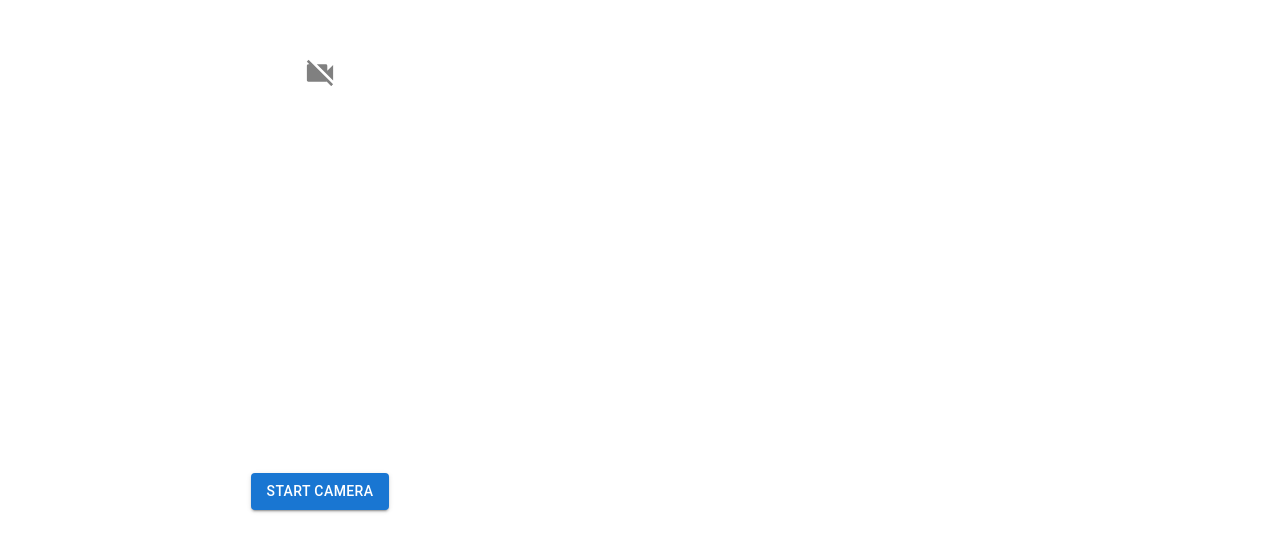
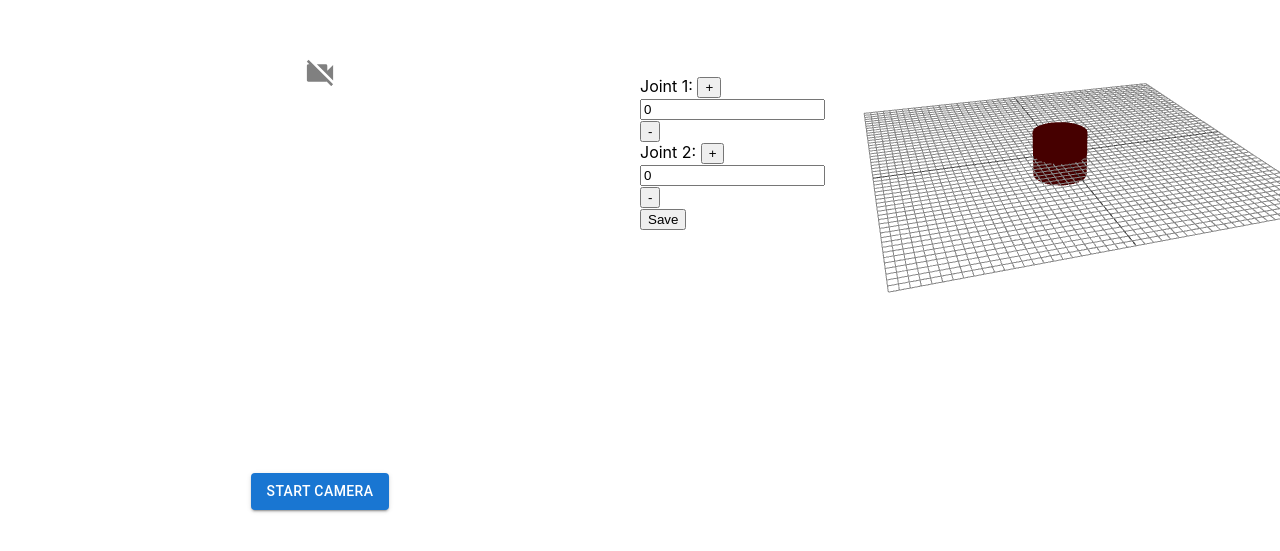
Before and after one commit to akankshapawar1/robot-arm, a React (Create React App) app: page / in a window 1280 px wide. Shown: the part 327-878 px from the top of the page. Built offline with nearby package versions, Linux system fonts and the light colour scheme.

Commit message:
only grid and join 1 vidible

```diff
--- a/package.json
+++ b/package.json
@@ -13,6 +13,7 @@
     "@testing-library/jest-dom": "^5.17.0",
     "@testing-library/react": "^13.4.0",
     "@testing-library/user-event": "^13.5.0",
+    "file-saver": "^2.0.5",
     "react": "^18.3.1",
     "react-dom": "^18.3.1",
     "react-scripts": "5.0.1",
--- a/src/App.js
+++ b/src/App.js
@@ -1,6 +1,7 @@
 import React, { useEffect, useRef, useState } from 'react';
 import { Button, Grid, Box } from '@mui/material';
 import VideocamOffIcon from '@mui/icons-material/VideocamOff';
+import RobotComponent from './robot/RobotComponent.js';
 
 function App() {
   const videoRef = useRef(null);
@@ -76,12 +77,11 @@ function App() {
           </div>
         </Grid>
         {/* <Grid item xs={6} >
-          <Canvas style={{ height: '50rem', border: '1px black solid', justifyContent: 'center', marginTop: '5rem' }}>
-            <ambientLight intensity={5} />
-            <OrbitControls enableZoom={true} />
-            <Model />
-          </Canvas>
+          Robot component here
         </Grid> */}
+        <Grid item xs={6} style={{ height: '60rem', display: 'flex', justifyContent: 'center', alignItems: 'center' }}>
+          <RobotComponent />
+        </Grid>
       </Grid>
     </div>
   );
--- /dev/null
+++ b/src/robot/RobotComponent.js
@@ -0,0 +1,123 @@
+import React, { useRef, useState, useEffect } from 'react';
+import { Canvas, useFrame, useThree } from '@react-three/fiber';
+import { OrbitControls } from '@react-three/drei';
+import * as THREE from 'three';
+import { saveAs } from 'file-saver'; // Import saveAs from file-saver
+
+function RevolutJoint({ position, rotation }) {
+  const mesh = useRef();
+  console.log("RevolutJoint rendering", { position, rotation });
+  return (
+    <mesh ref={mesh} position={position} rotation={rotation}>
+      <cylinderGeometry args={[15, 15, 25, 32]} />
+      <meshLambertMaterial color={0xdf1111} />
+    </mesh>
+  );
+}
+
+function Link({ position }) {
+  const mesh = useRef();
+  console.log("Link component rendering at position:", position);
+  return (
+    <mesh ref={mesh} position={position}>
+      <cylinderGeometry args={[5, 5, 100, 32]} />
+      <meshLambertMaterial color={0x000000} transparent opacity={1} />
+    </mesh>
+  );
+}
+
+function Manipulator({ angles }) {
+  console.log("Manipulator component rendering");
+  const shoulder1 = useRef();
+  const revJoin2 = useRef();
+
+  useFrame(() => {
+    const radA1 = angles.a1 * (Math.PI / 180);
+    const radA2 = angles.a2 * (Math.PI / 180);
+    if (shoulder1.current) {
+      console.log("Updating shoulder1 rotation");
+      shoulder1.current.rotation.z = radA1;
+    }
+    if (revJoin2.current) {
+      console.log("Updating revJoin2 rotation");
+      revJoin2.current.rotation.z = radA2;
+    }
+  });
+
+  return (
+    <group>
+      <RevolutJoint position={[0, 0, 0]} rotation={[0, 0, 0]}>
+        <group ref={shoulder1} position={[0, 15, 0]}>
+          <Link position={[0, 50, 0]} />
+          <group ref={revJoin2} position={[0, 100, 0]}>
+            <RevolutJoint position={[0, 0, 0]} rotation={[0, 0, 0]}>
+              <Link position={[0, 50, 0]} />
+            </RevolutJoint>
+          </group>
+        </group>
+      </RevolutJoint>
+    </group>
+  );
+}
+
+function GridHelper() {
+  const { scene } = useThree();
+  useEffect(() => {
+    const gridHelper = new THREE.GridHelper(200, 50);
+    scene.add(gridHelper);
+    return () => {
+      scene.remove(gridHelper);
+    };
+  }, [scene]);
+  return null;
+}
+
+export default function RobotComponent() {
+  const [angles, setAngles] = useState({ a1: 0, a2: 0 });
+  // const shoulder1 = useRef();
+
+  const increaseAngle1 = () => setAngles((prev) => ({ ...prev, a1: Math.min(prev.a1 + 1, 90) }));
+  const decreaseAngle1 = () => setAngles((prev) => ({ ...prev, a1: Math.max(prev.a1 - 1, -90) }));
+  const increaseAngle2 = () => setAngles((prev) => ({ ...prev, a2: Math.min(prev.a2 + 1, 90) }));
+  const decreaseAngle2 = () => setAngles((prev) => ({ ...prev, a2: Math.max(prev.a2 - 1, -90) }));
+
+  const saveAngles = () => {
+    const filename = prompt('Enter the filename to save joint angles:', 'joint_angles.txt');
+    if (filename) {
+      const fileContent = `Joint 1 Angle: ${angles.a1} degrees\nJoint 2 Angle: ${angles.a2} degrees`;
+      const blob = new Blob([fileContent], { type: 'text/plain;charset=utf-8' });
+      saveAs(blob, filename);
+    }
+  };
+
+  return (
+    <>
+      <div id="control-panel">
+        <div>
+          <label>Joint 1: </label>
+          <button onClick={increaseAngle1}>+</button>
+          <input type="text" value={angles.a1} readOnly />
+          <button onClick={decreaseAngle1}>-</button>
+        </div>
+        <div>
+          <label>Joint 2: </label>
+          <button onClick={increaseAngle2}>+</button>
+          <input type="text" value={angles.a2} readOnly />
+          <button onClick={decreaseAngle2}>-</button>
+        </div>
+        <button onClick={saveAngles}>Save</button>
+      </div>
+      <Canvas camera={{position:[300,140,100],fov:75}}>
+        <ambientLight intensity={0.4}/>
+        <OrbitControls/>
+        <GridHelper/>
+        {/* <RevolutJoint position={[0, 0, 0]} rotation={[0, 0, 0]} />
+        <group ref={shoulder1} position={[0, 15, 0]} />
+        <Link position={[0, 50, 0]} />
+        <RevolutJoint position={[0, 100, 0]} rotation={[0, 0, 0]} />
+        <Link position={[0, 150, 0]} /> */}
+        <Manipulator angles={angles} />
+      </Canvas>
+    </>
+  );
+}
```
Also changed, not shown: public/manifest.json, 1 other file (tests, documents, lock files or other folders).
